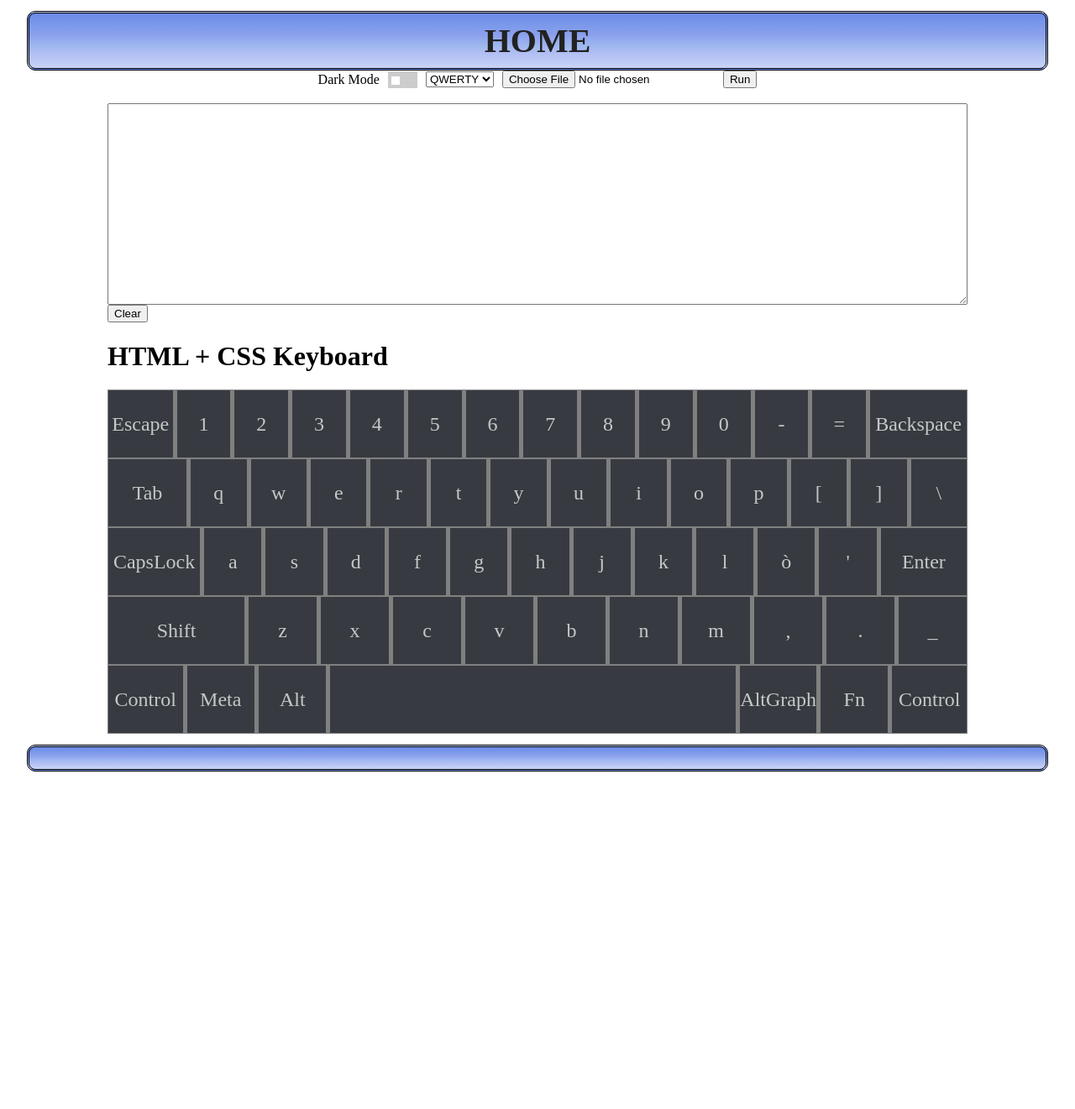
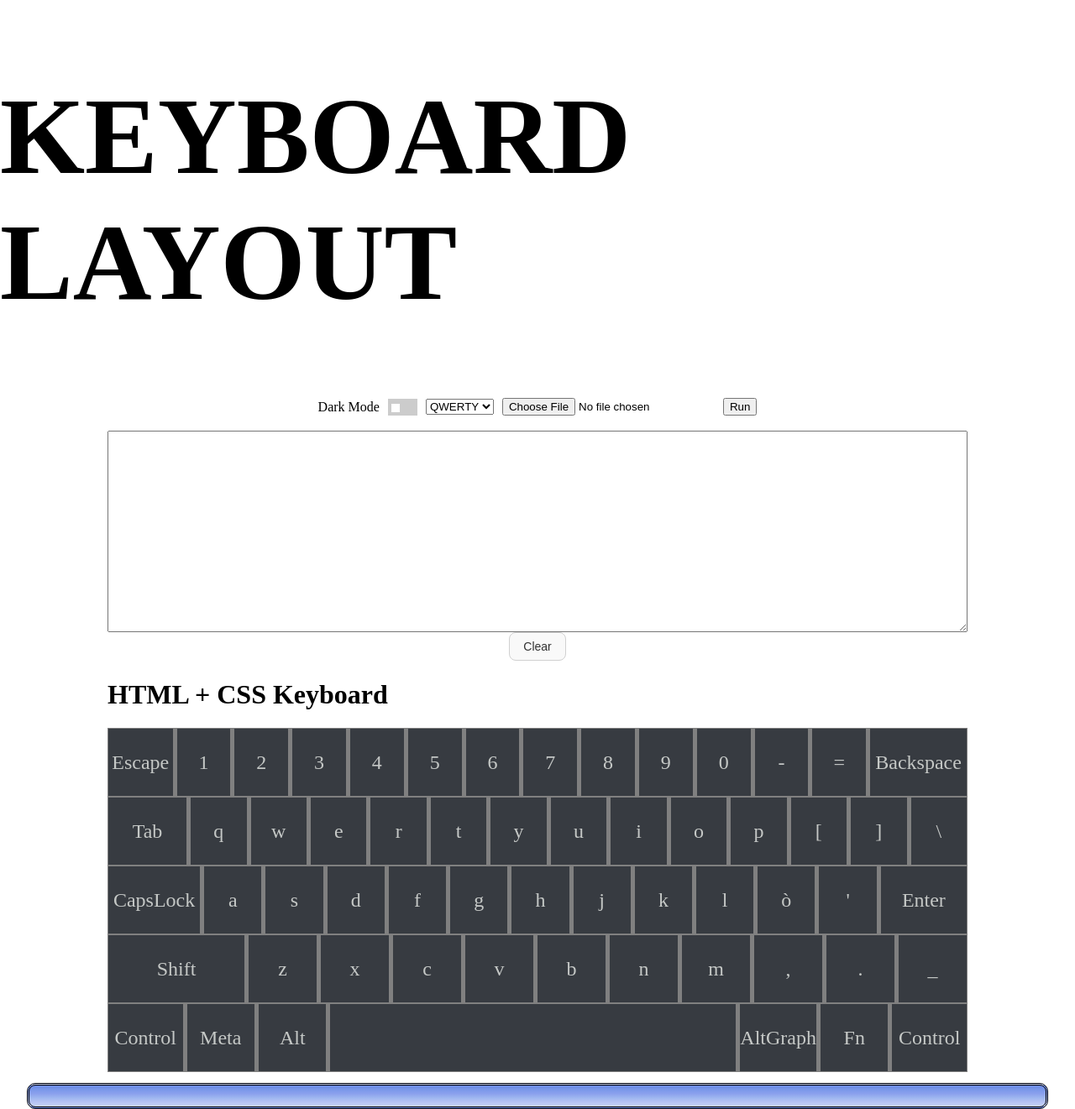
Before and after one commit to ec-uni/KEV, a Flask app: page / in a window 1280 px wide. Shown: the whole page at 84% size. Before the commit the page ends 919 px from the top, so only its background shows below. Run offline with Flask 3, Linux system fonts and the light colour scheme.

Commit message:
Added clear button logic and design

```diff
--- a/static/css/footer.css
+++ /dev/null
@@ -1,80 +0,0 @@
-/* ============================= */
-/* FOOTER PRINCIPALE             */
-/* ============================= */
-footer {
-  gap: clamp(1vw, 2vw, 3vw);
-  flex-wrap: wrap;
-}
-
-/* Logo */
-footer .logo-container {
-  display: flex;
-  align-items: center;
-  justify-content: center;
-}
-
-footer .logo-container .logo {
-  width: clamp(8vh, 15vw + 5vh, 20vh);
-  heigth: auto;
-  object-fit: contain;
-  transition: height 0.3s ease;
-}
-
-/* Nav Links */
-footer .nav-links {
-  flex: 1;
-  gap: clamp(0.5vh, 1vw, 1.5vh);
-  margin: 0;
-  padding: 0;
-}
-
-footer .nav-links a,
-footer .nav-links p {
-  font-size: clamp(1rem, 2vw + 1vh, 9.8rem);
-  font-weight: 600;
-  color: #222;
-  text-decoration: none;
-  line-height: 1.2;
-  margin: 0.3vh 0;
-  text-align: left;
-  transition: color 0.3s ease, font-size 0.3s ease;
-}
-
-footer .nav-links a:hover {
-  color: red;
-}
-
-/* ============================= */
-/* MOBILE: logo sotto i testi     */
-/* ============================= */
-@media (max-width: 768px) {
-  footer {
-    display:flex;
-    flex-direction: column-reverse; /* logo sotto i testi */
-    align-items: center;
-    padding: clamp(1vh, 2vw, 2.5vh) clamp(3vw, 4vw, 5vw);
-    gap: clamp(1.5vh, 2vw, 2.5vh);
-  }
-
-  footer .logo-container {
-    margin-left: 0;
-    justify-content: center;
-  }
-
-  footer .logo-container .logo {
-    height: clamp(6vh, calc(13vh + 8vw), 20vh);
-    width: auto;
-  }
-
-  footer .nav-links {
-    width: 100%;
-    align-items: center; /* testi centrati */
-    gap: clamp(0.5vh, 1vw, 1vh);
-  }
-
-  footer .nav-links a,
-  footer .nav-links p {
-    font-size: clamp(0.9rem, 1vw + 1vh, 1rem);
-    text-align: center;
-  }
-}
--- a/static/css/header.css
+++ b/static/css/header.css
@@ -1,110 +1,3 @@
-/* ============================= */
-/* BOX-SIZING GLOBALE           */
-/* ============================= */
-*, *::before, *::after {
-  box-sizing: border-box;
+#title{
+	font-size: 130px;
 }
-
-/* ============================= */
-/* HEADER PRINCIPALE             */
-/* ============================= */
-header.main-header {
-  transition: margin 0.3s ease;
-}
-
-/* ============================= */
-/* LOGO                          */
-/* ============================= */
-.main-header .logo-container {
-  display: flex;
-  align-items: center;
-  justify-content: flex-start ; /* oppure center opzionale ma consigliato */
-  margin-left: 0;
-}
-
-
-.main-header .logo-container .logo {
-  width: clamp(8vh, 15vw + 5vh, 20vh);
-  heigth: auto;
-  object-fit: contain;
-  transition: height 0.3s ease;
-}
-
-/* ============================= */
-/* NAV LINKS                     */
-/* ============================= */
-.main-header .nav-links {
-  justify-content: space-between;
-  width: clamp(200px, 65%, 600px);
-  flex-grow: 1;
-  margin: 0;
-  padding: 0;
-  gap: clamp(0.5rem, 1vw + 0.5vh, 1.5rem);
-  flex-wrap: nowrap;
-}
-
-/* Singolo container link */
-.main-header .nav-links .nav-item {
-  flex: 1;
-  text-align: center;
-}
-
-/* Link vero e proprio */
-.main-header .nav-links .nav-item a {
-  flex: none;
-  font-size: clamp(1rem, 2.5vw + 1vh, 9.8rem);
-  margin: 0;
-  line-height: 1;
-  text-align: center;
-  display: block;
-  text-decoration: none;
-  color: #222;
-  font-weight: 600;
-  transition: color 0.3s ease, font-size 0.3s ease;
-}
-
-.main-header .nav-links .nav-item a:hover {
-  color: red;
-}
-
-/* ============================= */
-/* RESPONSIVE MOBILE              */
-/* ============================= */
-@media (max-width: 768px) {
-  header.main-header {
-    flex-direction: column;
-    align-items: center;
-    padding: clamp(1vh, 2vw, 2.5vh) clamp(3vw, 4vw, 5vw);
-    gap: clamp(1.8vh, 2vw, 4.5vh);
-  }
-
-  .main-header .logo-container {
-    margin-left: 0;
-    justify-content: center;
-  }
-
-  .main-header .logo-container .logo {
-    height: clamp(6vh, calc(13vh + 8vw), 20vh);
-    width: auto;
-  }
-
-  .main-header .nav-links {
-    flex-direction: row;
-    align-items: center;
-    justify-content: space-evenly;
-    width: 100%;
-    flex-wrap: wrap;
-    margin: 0;
-    padding: 0;
-    gap: clamp(0.5rem, 1vw + 0.5vh, 1rem);
-  }
-
-  .main-header .nav-links .nav-item {
-    flex: 1;
-    text-align: center;
-  }
-
-  .main-header .nav-links .nav-item a {
-    font-size: clamp(0.9rem, 3vw + 1vh, 1.8rem);
-  }
-}
--- a/static/css/index.css
+++ b/static/css/index.css
@@ -127,6 +127,27 @@ input:checked + .slider:before {
 	flex:2;
 }
 
+#btn-clear {
+	margin: 0 auto;
+	display: block;
+	padding: 8px 16px;
+	border-radius: 8px;
+ 	border: 1px solid #d0d0d0;
+  	background: #f9f9f9;
+  	color: #333;
+  	font-size: 14px;
+  	cursor: pointer;
+  	transition: all 0.2s ease;
+}
+
+#btn-clear:hover {
+  	background: #eaeaea;
+}
+
+#btn-clear:active {
+  	transform: scale(0.97);
+}
+
 .uppertext
 {
 
--- a/static/js/index.js
+++ b/static/js/index.js
@@ -131,3 +131,15 @@ function HeatMap(e) {
 
     ext.UpdateKeyColors(maxPresses);
 }
+
+function clearButton(){
+    const textBox = document.getElementById('battlefield');
+    const clearbutton = document.getElementById('btn-clear');
+
+    clearbutton.addEventListener('click', () => {
+    	textBox.value = '';
+	textBox.focus();
+    })
+}
+
+document.addEventListener('DOMContentLoaded', clearButton);
--- a/templates/header.html
+++ b/templates/header.html
@@ -2,11 +2,6 @@
 <link rel="stylesheet" href="{{ url_for('static', filename='css/header.css') }}">
 {% endblock %}
 
-<header class="m-cont main-header-footer cont-row main-header">
-  <div class="logo-container">
-  </div>
-  <nav class="cont-row nav-links">
-    <div class="nav-item"><a href="{{ url_for('index') }}">HOME</a></div>
-  </nav>
-
+<header >
+  <h1 id="title">KEYBOARD LAYOUT</h1>
 </header>
--- a/templates/index.html
+++ b/templates/index.html
@@ -38,7 +38,7 @@
 
 <br>
 <textarea id="battlefield" wrap="soft"></textarea>
-<button id="wipetext">Clear</button>
+<button id="btn-clear">Clear</button>
 
 </form>
 
```
Also changed, not shown: 1 other file.
